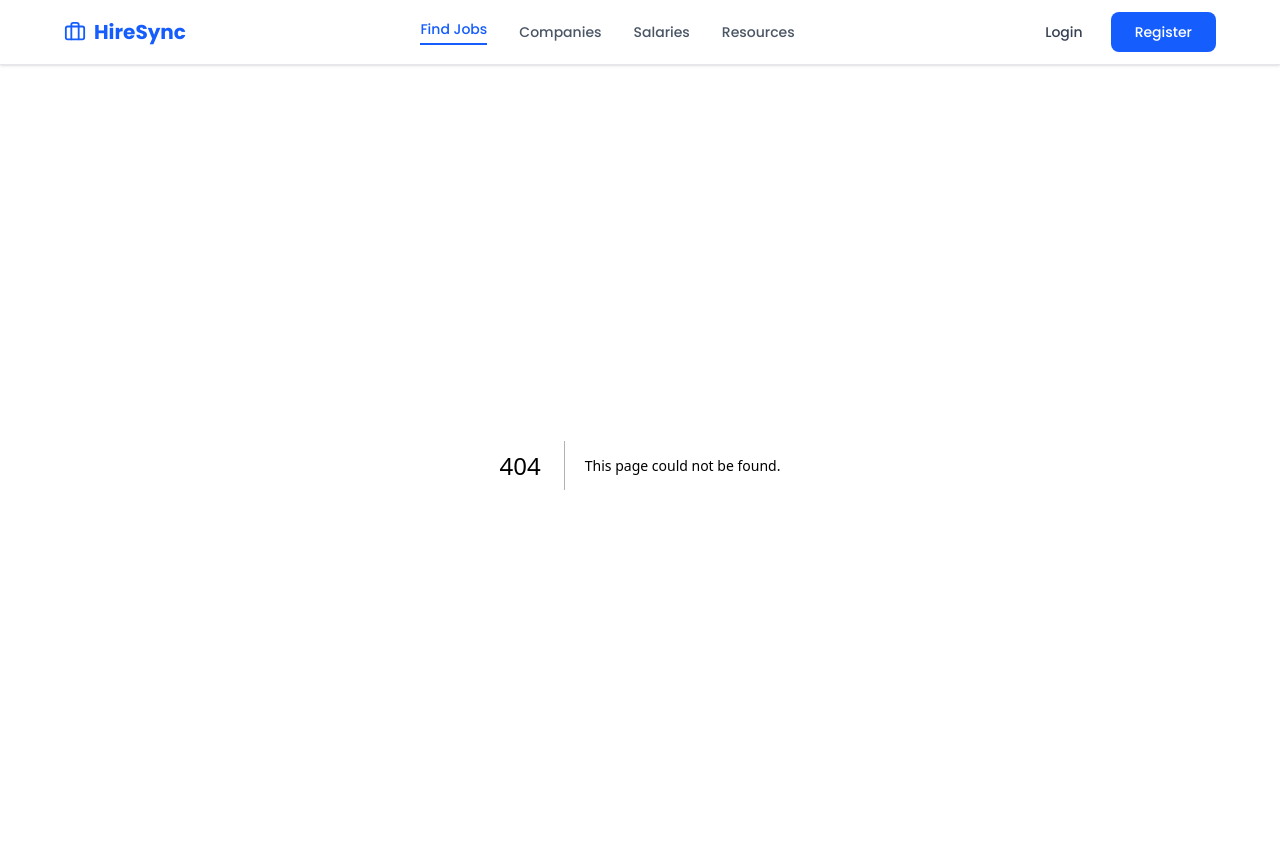
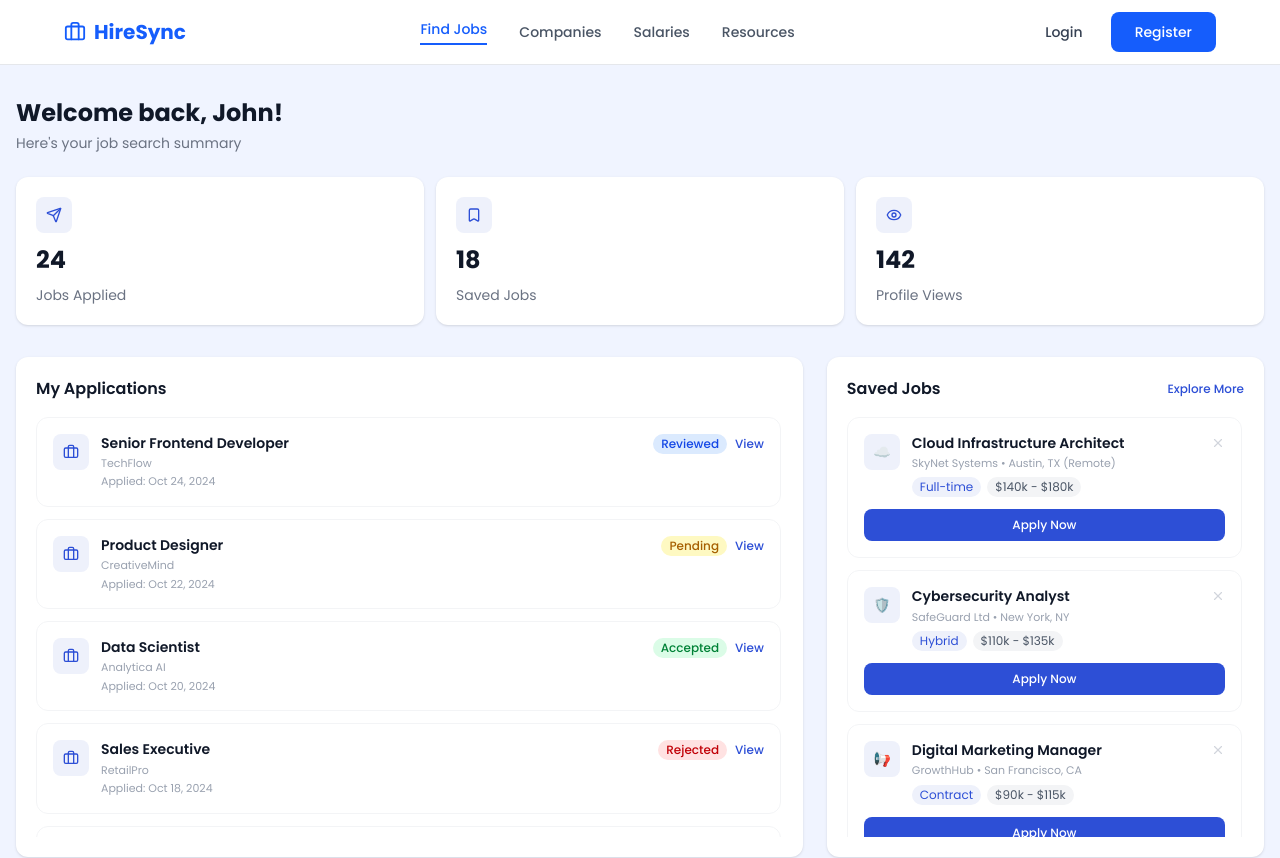
Before and after one commit to hammadgul-dev/hiresync, a Next.js app: page /job-seeker-dashboard in a window 1280 px wide. Before the commit this address had no page. Shown: the top 858 px of the page. Built offline with nearby package versions, Linux system fonts and the light colour scheme.

Commit message:
add job seeker dashboard with applications and saved jobs

```diff
--- /dev/null
+++ b/src/app/job-seeker-dashboard/page.tsx
@@ -0,0 +1,261 @@
+"use client"
+
+import {useState} from "react"
+import {Briefcase, Bookmark, Eye, Send, X} from "lucide-react"
+
+const stats = [
+  {icon: Send, label: "Jobs Applied", value: 24},
+  {icon: Bookmark, label: "Saved Jobs", value: 18},
+  {icon: Eye, label: "Profile Views", value: 142},
+]
+
+const applications = [
+  {
+    id: 1,
+    title: "Senior Frontend Developer",
+    company: "TechFlow",
+    appliedDate: "Oct 24, 2024",
+    status: "Reviewed",
+  },
+  {
+    id: 2,
+    title: "Product Designer",
+    company: "CreativeMind",
+    appliedDate: "Oct 22, 2024",
+    status: "Pending",
+  },
+  {
+    id: 3,
+    title: "Data Scientist",
+    company: "Analytica AI",
+    appliedDate: "Oct 20, 2024",
+    status: "Accepted",
+  },
+  {
+    id: 4,
+    title: "Sales Executive",
+    company: "RetailPro",
+    appliedDate: "Oct 18, 2024",
+    status: "Rejected",
+  },
+  {
+    id: 5,
+    title: "Backend Engineer",
+    company: "CloudBase",
+    appliedDate: "Oct 15, 2024",
+    status: "Pending",
+  },
+  {
+    id: 6,
+    title: "UI/UX Designer",
+    company: "PixelCraft",
+    appliedDate: "Oct 12, 2024",
+    status: "Reviewed",
+  },
+]
+
+const savedJobs = [
+  {
+    id: 1,
+    icon: "☁️",
+    title: "Cloud Infrastructure Architect",
+    company: "SkyNet Systems",
+    location: "Austin, TX (Remote)",
+    type: "Full-time",
+    salary: "$140k - $180k",
+  },
+  {
+    id: 2,
+    icon: "🛡️",
+    title: "Cybersecurity Analyst",
+    company: "SafeGuard Ltd",
+    location: "New York, NY",
+    type: "Hybrid",
+    salary: "$110k - $135k",
+  },
+  {
+    id: 3,
+    icon: "📢",
+    title: "Digital Marketing Manager",
+    company: "GrowthHub",
+    location: "San Francisco, CA",
+    type: "Contract",
+    salary: "$90k - $115k",
+  },
+  {
+    id: 4,
+    icon: "🧠",
+    title: "Machine Learning Engineer",
+    company: "NeuralTech",
+    location: "Remote",
+    type: "Full-time",
+    salary: "$130k - $160k",
+  },
+  {
+    id: 5,
+    icon: "📊",
+    title: "Data Analyst",
+    company: "InsightCo",
+    location: "Chicago, IL",
+    type: "Full-time",
+    salary: "$80k - $100k",
+  },
+]
+
+const statusStyles: Record<string, string> = {
+  Reviewed: "bg-blue-100 text-blue-700",
+  Pending: "bg-yellow-100 text-yellow-700",
+  Accepted: "bg-green-100 text-green-700",
+  Rejected: "bg-red-100 text-red-700",
+}
+
+export default function JobSeekerDashboard() {
+  const [removedSaved, setRemovedSaved] = useState<number[]>([])
+  const visibleSaved = savedJobs.filter((j) => !removedSaved.includes(j.id))
+
+  return (
+    <div className="min-h-screen bg-[#f0f4ff] font-[Poppins]">
+      <div className="max-w-7xl mx-auto px-4 py-8">
+        <div className="mb-6">
+          <h1 className="text-xl sm:text-2xl font-bold text-gray-900">
+            Welcome back, John!
+          </h1>
+          <p className="text-gray-500 text-sm mt-1">
+            Here&apos;s your job search summary
+          </p>
+        </div>
+
+        <div className="grid grid-cols-3 gap-3 mb-8">
+          {stats.map(({icon: Icon, label, value}) => (
+            <div
+              key={label}
+              className="bg-white rounded-xl shadow-sm p-3 sm:p-5 flex flex-col items-start gap-1.5 sm:gap-3"
+            >
+              <div className="w-7 h-7 sm:w-9 sm:h-9 rounded-lg bg-[#eef1fb] flex items-center justify-center shrink-0">
+                <Icon size={14} className="text-[#2d4fd6] sm:hidden" />
+                <Icon size={16} className="text-[#2d4fd6] hidden sm:block" />
+              </div>
+              <p className="text-base sm:text-2xl font-bold text-gray-900 leading-tight">
+                {value}
+              </p>
+              <p className="text-[10px] leading-tight sm:text-sm text-gray-500">
+                {label}
+              </p>
+            </div>
+          ))}
+        </div>
+
+        <div className="flex flex-col lg:flex-row gap-6">
+          <div className="flex-[1.8]">
+            <div className="bg-white rounded-xl shadow-sm p-4 sm:p-5">
+              <h2 className="text-sm sm:text-base font-semibold text-gray-900 mb-4">
+                My Applications
+              </h2>
+              <div className="overflow-y-auto max-h-[420px] flex flex-col gap-3 pr-0.5">
+                {applications.map((app) => (
+                  <div
+                    key={app.id}
+                    className="border border-gray-100 rounded-xl p-3 sm:p-4"
+                  >
+                    <div className="flex items-start justify-between gap-2">
+                      <div className="flex items-start gap-2 sm:gap-3 min-w-0">
+                        <div className="hidden sm:flex w-9 h-9 rounded-lg bg-[#eef1fb] items-center justify-center shrink-0">
+                          <Briefcase size={16} className="text-[#2d4fd6]" />
+                        </div>
+                        <div className="min-w-0">
+                          <p className="text-xs sm:text-sm font-semibold text-gray-900 leading-snug">
+                            {app.title}
+                          </p>
+                          <p className="text-[11px] text-gray-400 mt-0.5">
+                            {app.company}
+                          </p>
+                          <p className="text-[11px] text-gray-400 mt-0.5">
+                            Applied: {app.appliedDate}
+                          </p>
+                        </div>
+                      </div>
+                      <div className="flex flex-col sm:flex-row items-end sm:items-center gap-2 shrink-0">
+                        <span
+                          className={`text-[10px] sm:text-xs font-medium px-2 py-0.5 rounded-full whitespace-nowrap ${statusStyles[app.status]}`}
+                        >
+                          {app.status}
+                        </span>
+                        <button className="text-xs text-[#2d4fd6] font-medium hover:underline cursor-pointer whitespace-nowrap">
+                          View
+                        </button>
+                      </div>
+                    </div>
+                  </div>
+                ))}
+              </div>
+            </div>
+          </div>
+
+          <div className="flex-1">
+            <div className="bg-white rounded-xl shadow-sm p-4 sm:p-5">
+              <div className="flex items-center justify-between mb-4">
+                <h2 className="text-sm sm:text-base font-semibold text-gray-900">
+                  Saved Jobs
+                </h2>
+                <button className="text-xs text-[#2d4fd6] font-medium hover:underline cursor-pointer">
+                  Explore More
+                </button>
+              </div>
+              <div className="overflow-y-auto max-h-[420px] flex flex-col gap-3 pr-0.5">
+                {visibleSaved.length === 0 ? (
+                  <p className="text-sm text-gray-400 text-center py-6">
+                    No saved jobs
+                  </p>
+                ) : (
+                  visibleSaved.map((job) => (
+                    <div
+                      key={job.id}
+                      className="border border-gray-100 rounded-xl p-3 sm:p-4"
+                    >
+                      <div className="flex items-start justify-between gap-2">
+                        <div className="flex items-start gap-2 sm:gap-3 min-w-0">
+                          <div className="w-8 h-8 sm:w-9 sm:h-9 rounded-lg bg-[#eef1fb] flex items-center justify-center text-sm shrink-0">
+                            {job.icon}
+                          </div>
+                          <div className="min-w-0">
+                            <p className="text-xs sm:text-sm font-semibold text-gray-900 leading-snug">
+                              {job.title}
+                            </p>
+                            <p className="text-[11px] text-gray-400 mt-0.5 truncate">
+                              {job.company} • {job.location}
+                            </p>
+                            <div className="flex gap-1.5 mt-1.5 flex-wrap">
+                              <span className="text-[10px] sm:text-xs bg-[#eef1fb] text-[#2d4fd6] px-2 py-0.5 rounded-full">
+                                {job.type}
+                              </span>
+                              <span className="text-[10px] sm:text-xs bg-gray-100 text-gray-600 px-2 py-0.5 rounded-full">
+                                {job.salary}
+                              </span>
+                            </div>
+                          </div>
+                        </div>
+                        <button
+                          onClick={() =>
+                            setRemovedSaved((prev) => [...prev, job.id])
+                          }
+                          className="text-gray-300 hover:text-red-400 cursor-pointer transition-colors shrink-0 mt-0.5"
+                        >
+                          <X size={14} />
+                        </button>
+                      </div>
+                      <div className="hidden sm:block mt-3">
+                        <button className="w-full bg-[#2d4fd6] hover:bg-[#2440b8] text-white text-xs font-medium py-2 rounded-lg cursor-pointer transition-colors">
+                          Apply Now
+                        </button>
+                      </div>
+                    </div>
+                  ))
+                )}
+              </div>
+            </div>
+          </div>
+        </div>
+      </div>
+    </div>
+  )
+}
```
